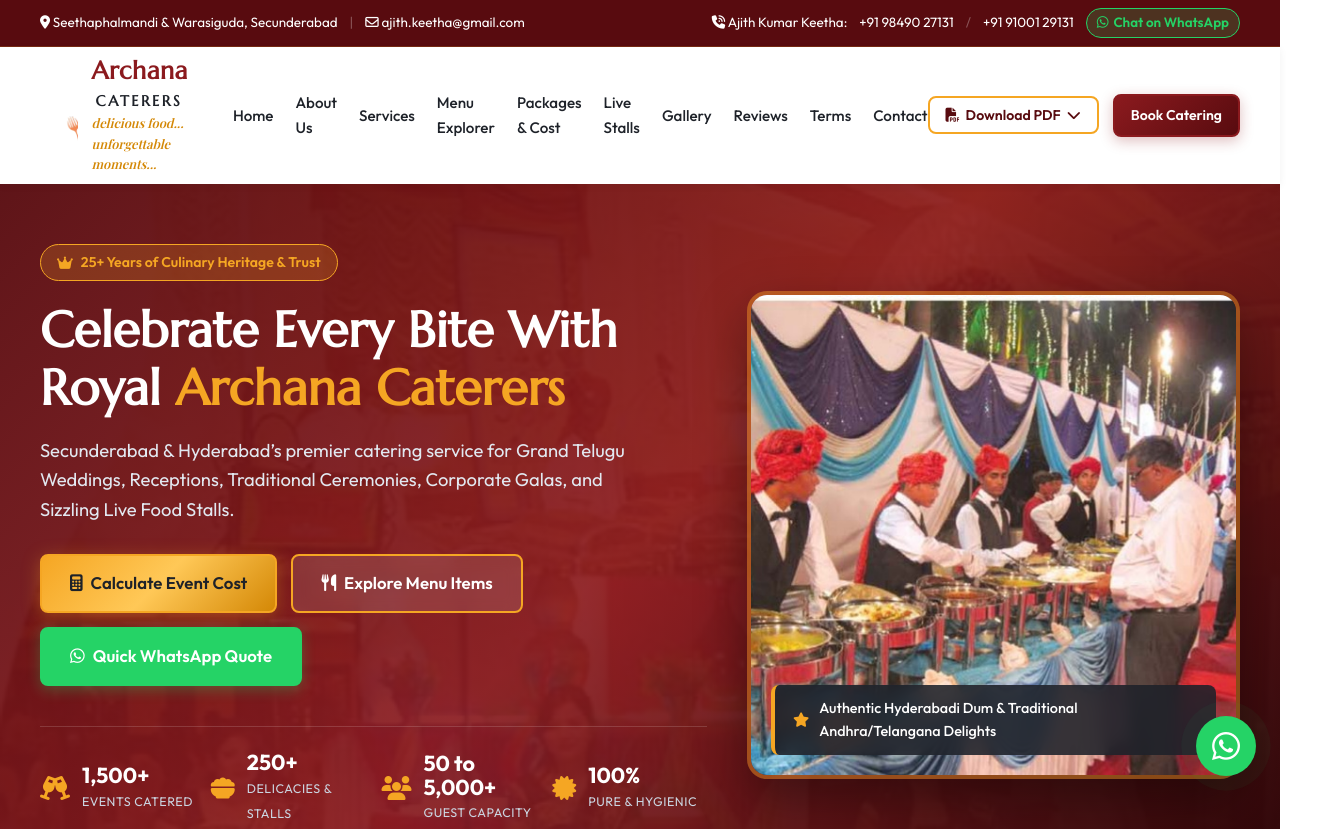
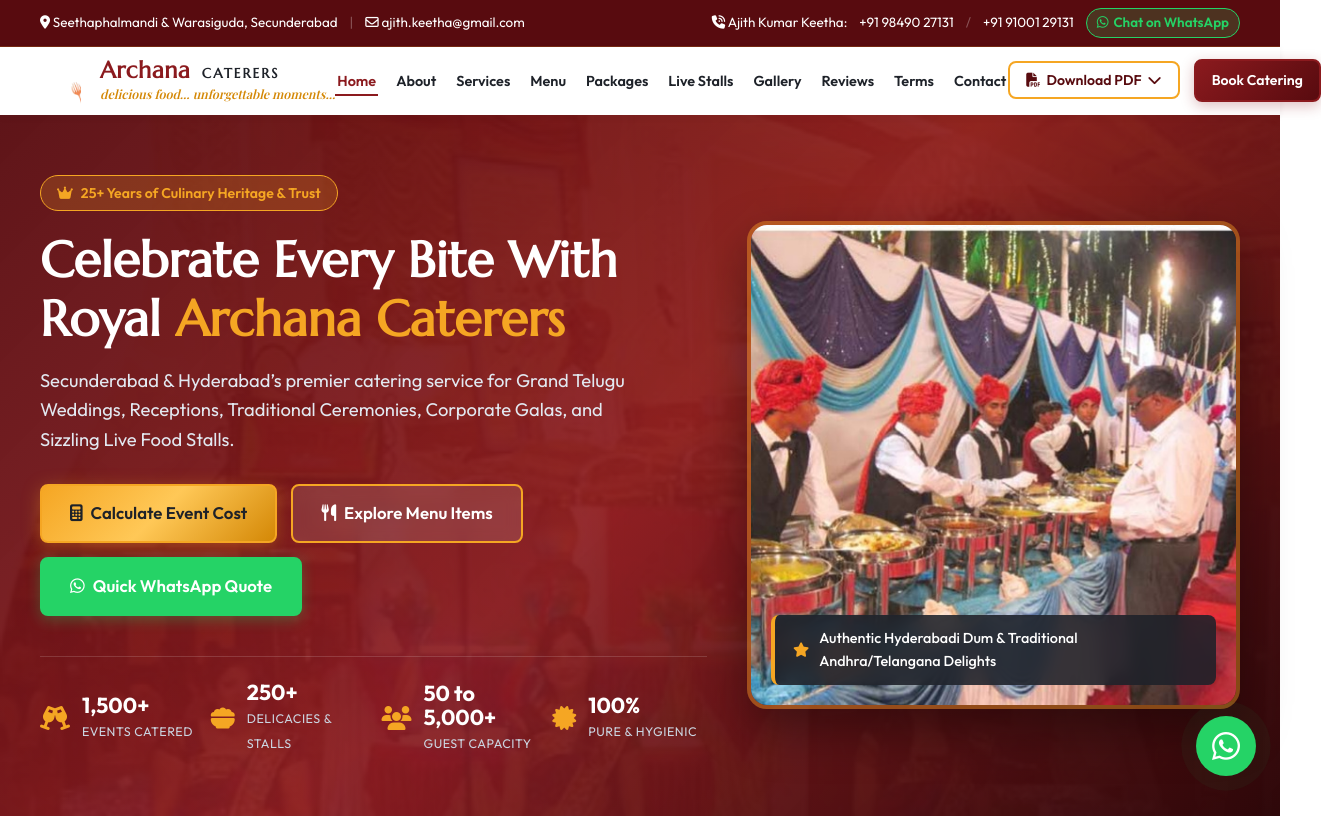
Before and after one commit to edustacks-superadmin/archana-caterers, a plain HTML site: page index.html in a window 1280 px wide. Shown: the top 829 px of the page, 1321 px wide, since content can reach past the window. Drawn offline with nearby package versions, Linux system fonts and the light colour scheme; a web font is replaced by a local one.

Commit message:
Fix navbar wrapping and menu tabs for all screen sizes

```diff
--- a/css/style.css
+++ b/css/style.css
@@ -303,52 +303,62 @@
 .brand-logo {
   display: flex;
   align-items: center;
-  gap: 14px;
+  gap: 12px;
+  flex-shrink: 0;
 }
 .brand-logo-img {
-  width: 54px;
-  height: 54px;
+  width: 48px;
+  height: 48px;
   object-fit: contain;
+  flex-shrink: 0;
 }
 .brand-text {
   display: flex;
   flex-direction: column;
+  flex-shrink: 0;
 }
 .brand-title {
   font-family: var(--font-heading);
-  font-size: 1.55rem;
+  font-size: 1.45rem;
   font-weight: 700;
   color: var(--primary);
   line-height: 1.1;
   letter-spacing: 0.5px;
+  white-space: nowrap;
 }
 .caterers-tag {
-  font-size: 0.92rem;
+  font-size: 0.85rem;
   font-weight: 800;
   color: var(--text-dark);
-  letter-spacing: 2.5px;
+  letter-spacing: 2px;
   margin-left: 4px;
 }
 .brand-tagline {
   font-family: var(--font-serif);
-  font-size: 0.8rem;
+  font-size: 0.78rem;
   font-style: italic;
   color: var(--secondary-dark);
   margin-top: 2px;
+  white-space: nowrap;
 }
 
 /* Nav Menu */
+.nav-menu {
+  display: flex;
+  align-items: center;
+}
 .nav-list {
   display: flex;
   align-items: center;
-  gap: 22px;
+  gap: 16px;
 }
 .nav-link {
-  font-weight: 500;
-  font-size: 0.95rem;
+  font-weight: 600;
+  font-size: 0.9rem;
   color: var(--text-dark);
-  padding: 6px 0;
+  padding: 6px 2px;
   position: relative;
+  white-space: nowrap !important; /* Prevents text from breaking into 2 lines */
 }
 .nav-link::after {
   content: '';
@@ -2404,8 +2414,8 @@
   .menu-items-grid { grid-template-columns: repeat(2, 1fr); }
 }
 
-@media (max-width: 768px) {
-  /* Navigation Mobile View */
+@media (max-width: 1040px) {
+  /* Navigation Mobile & Tablet View */
   .mobile-toggle { display: flex; }
   .nav-menu {
     position: fixed;
@@ -2430,7 +2440,7 @@
   }
   .nav-link { font-size: 1.05rem; }
   .nav-actions .nav-cta-btn { display: none; }
-  .dropdown-pdf { display: none; } /* Prevents overlapping logo on mobile */
+  .dropdown-pdf { display: none; } /* Prevents overlapping logo */
 
   .mobile-drawer-actions {
     display: flex;
@@ -2440,7 +2450,9 @@
     padding-top: 18px;
     border-top: 1px solid var(--border-color);
   }
-
+}
+
+@media (max-width: 768px) {
   /* Top Bar Mobile Optimization - Single Clean Row */
   .top-bar {
     padding: 6px 0;
--- a/index.html
+++ b/index.html
@@ -63,10 +63,10 @@
       <nav class="nav-menu" id="nav-menu" aria-label="Primary Navigation">
         <ul class="nav-list">
           <li><a href="#home" class="nav-link active">Home</a></li>
-          <li><a href="#about" class="nav-link">About Us</a></li>
+          <li><a href="#about" class="nav-link">About</a></li>
           <li><a href="#services" class="nav-link">Services</a></li>
-          <li><a href="#menus" class="nav-link">Menu Explorer</a></li>
-          <li><a href="#packages" class="nav-link">Packages & Cost</a></li>
+          <li><a href="#menus" class="nav-link">Menu</a></li>
+          <li><a href="#packages" class="nav-link">Packages</a></li>
           <li><a href="#live-stalls" class="nav-link">Live Stalls</a></li>
           <li><a href="#gallery" class="nav-link">Gallery</a></li>
           <li><a href="#testimonials" class="nav-link">Reviews</a></li>
```
